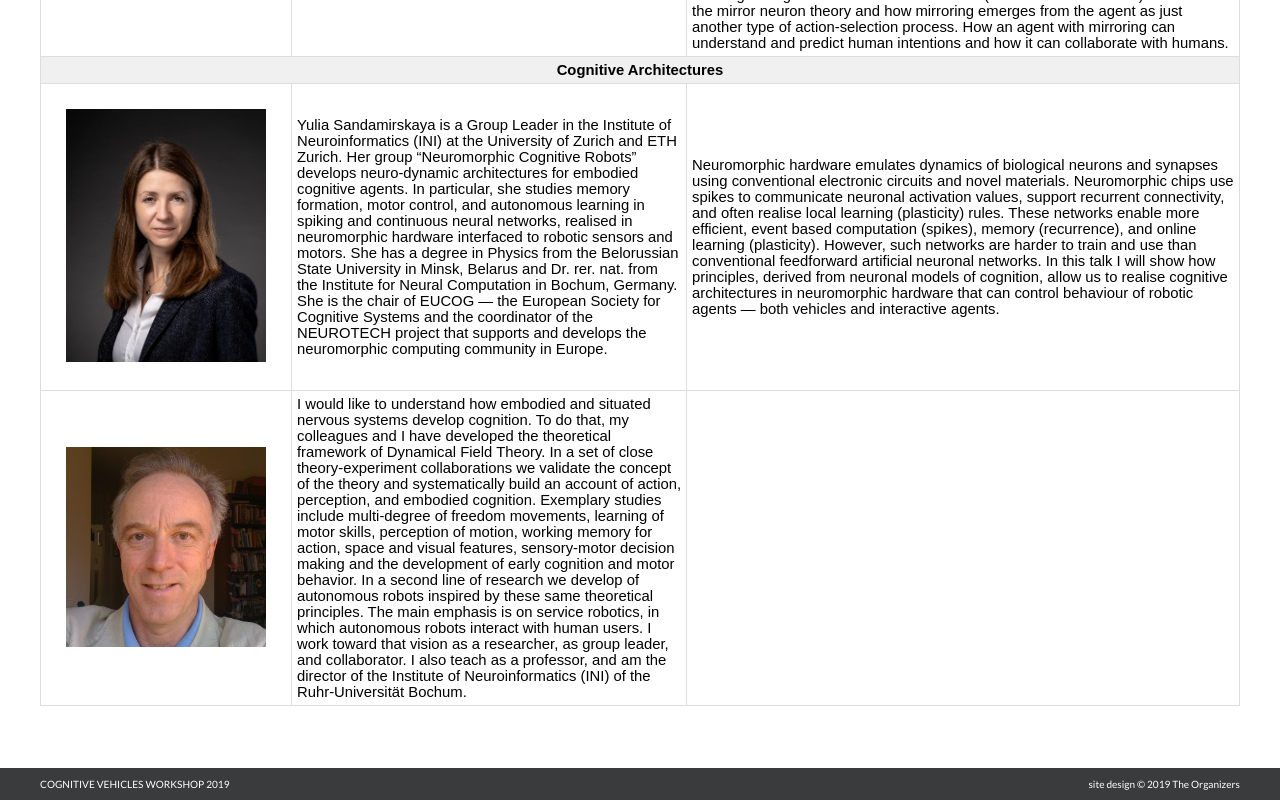
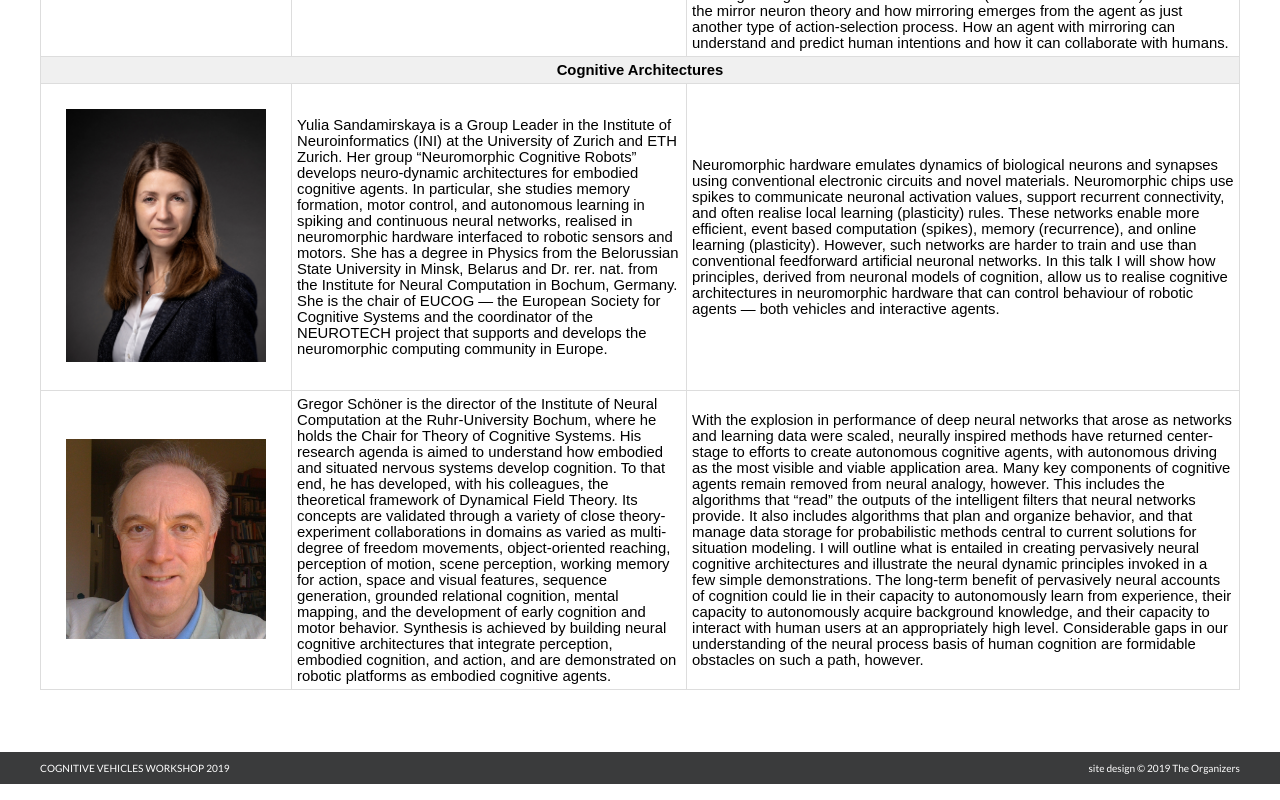
Before and after one commit to cogvehicles2019/cogvehicles2019.github.io, a plain HTML site: page speakers.html in a window 1280 px wide. Shown: the part 3195-3995 px from the top of the page. Drawn offline with Linux system fonts and the light colour scheme.

Commit message:
add Gregor's abstract and title to speakers list and program

```diff
--- a/speakers.html
+++ b/speakers.html
@@ -240,18 +240,20 @@
 							</a>
                           </td>
                           <td>
-                                I would like to understand how embodied and situated nervous systems develop cognition.
-                                To do that, my colleagues and I have developed the theoretical framework of Dynamical Field Theory.
-                                In a set of close theory-experiment collaborations we validate the concept of the theory and systematically build an account of action, perception, and embodied cognition.
-                                Exemplary studies include multi-degree of freedom movements, learning of motor skills, perception of motion, working memory for action, space and visual features, sensory-motor decision making and the development of early cognition and motor behavior.
-                                In a second line of research we develop of autonomous robots inspired by these same theoretical principles.
-                                The main emphasis is on service robotics, in which autonomous robots interact with human users.
-                                I work toward that vision as a researcher, as group leader, and collaborator.
-                                I also teach as a professor, and am the director of the Institute of Neuroinformatics (INI) of the Ruhr-Universität Bochum.
-
-
+                              Gregor Schöner is the director of the Institute of Neural Computation at the Ruhr-University Bochum, where he holds the Chair for Theory of Cognitive Systems.
+                              His research agenda is aimed to understand how embodied and situated nervous systems develop cognition.
+                              To that end, he has developed, with his colleagues, the theoretical framework of Dynamical Field Theory.
+                              Its concepts are validated through a variety of close theory-experiment collaborations in domains as varied as multi-degree of freedom movements, object-oriented reaching, perception of motion, scene perception, working memory for action, space and visual features, sequence generation, grounded relational cognition, mental mapping, and the development of early cognition and motor behavior.
+                              Synthesis is achieved by building neural cognitive architectures that integrate perception, embodied cognition, and action, and are demonstrated on robotic platforms as embodied cognitive agents.
                           </td>
                           <td>
+                              With the explosion in performance of deep neural networks that arose as networks and learning data were scaled, neurally inspired methods have returned center-stage to efforts to create autonomous cognitive agents, with autonomous driving as the most visible and viable application area.
+                              Many key components of cognitive agents remain removed from neural analogy, however.
+                              This includes the algorithms that “read” the outputs of the intelligent filters that neural networks provide.
+                              It also includes algorithms that plan and organize behavior, and that manage data storage for probabilistic methods central to current solutions for situation modeling.
+                              I will outline what is entailed in creating pervasively neural cognitive architectures and illustrate the neural dynamic principles invoked in a few simple demonstrations.
+                              The long-term benefit of pervasively neural accounts of cognition could lie in their capacity to autonomously learn from experience, their capacity to autonomously acquire background knowledge, and their capacity to interact with human users at an appropriately high level.
+                              Considerable gaps in our understanding of the neural process basis of human cognition are formidable obstacles on such a path, however.
                           </td>
                       </tr>
 
```
Also changed, not shown: program.html (+1 -1 lines).
